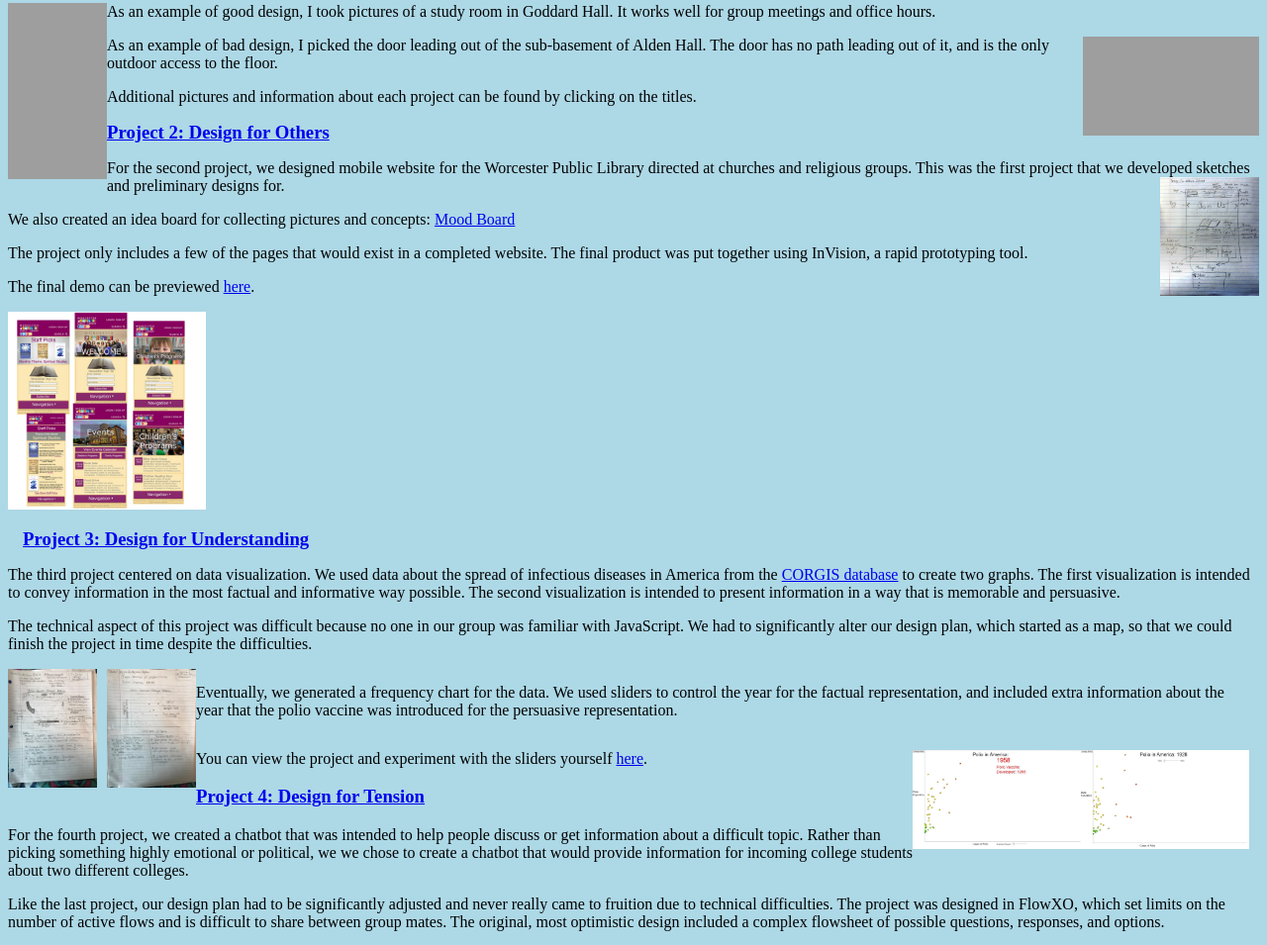
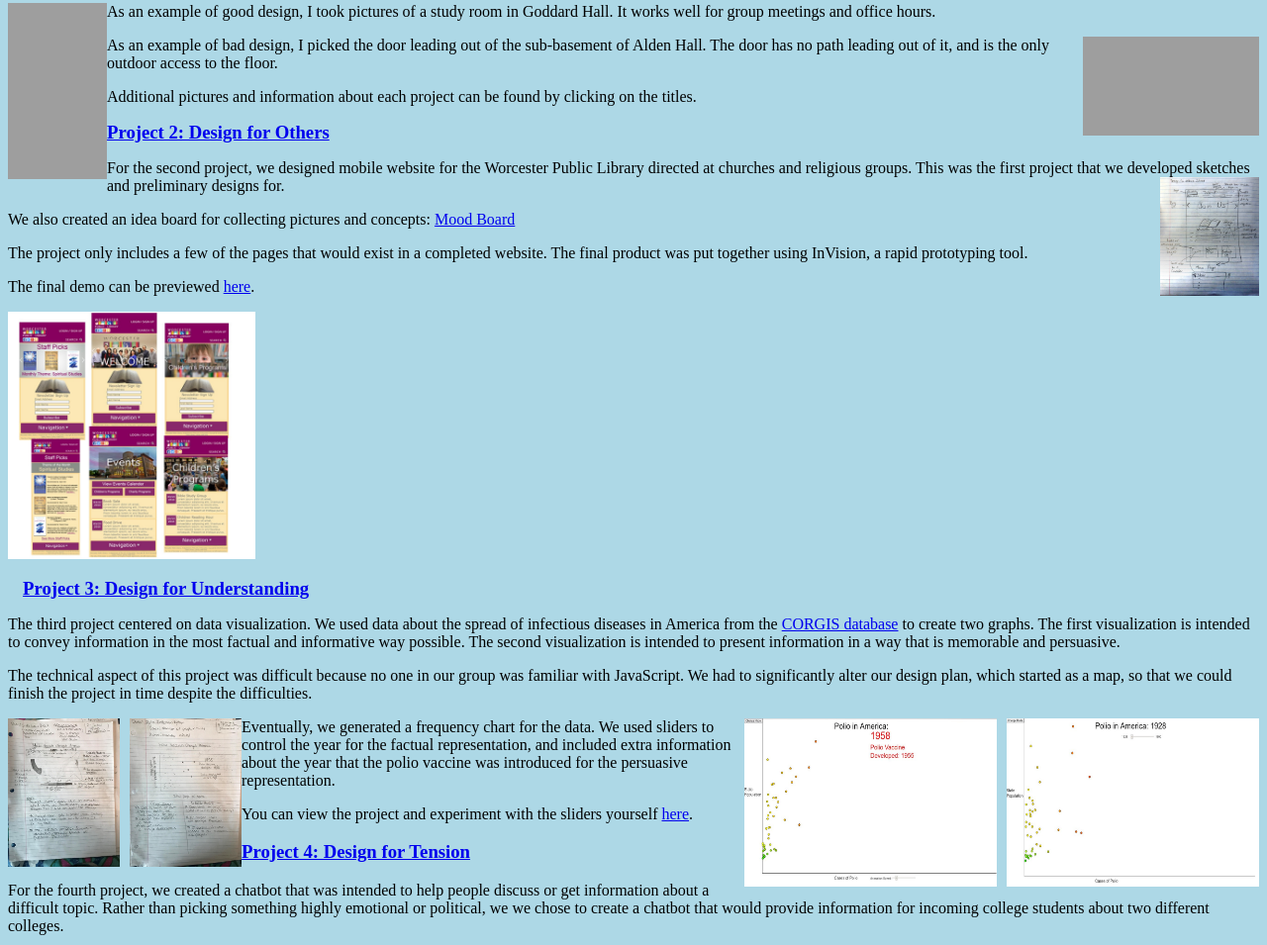
Before and after one commit to haboigenzahn/haboigenzahn.github.io, a plain HTML site: page index.html in a window 1280 px wide. Shown: the part 395-1350 px from the top of the page at 99% size. Drawn offline with Linux system fonts and the light colour scheme; grey boxes are pictures that could not be loaded.

Commit message:
Update index.html

```diff
--- a/index.html
+++ b/index.html
@@ -16,7 +16,7 @@
 		</style>
 	</head>
 	<body>
-		<h1>Final Project | Design Manifesto</h1>
+		<h1>Final Project: Visual Portfolio | Design Manifesto</h1>
 		<h2>Hayley Boigenzahn</h2>
 		<h3 style="text-align: center">Human Computer Interaction Final Project | D18</h3>
 		<h3 style="text-align: center; padding-bottom: 15px"><a href="designManifesto">View Design Manifesto</a></h3>
@@ -37,19 +37,19 @@
 		<p>We also created an idea board for collecting pictures and concepts: <a href="https://projects.invisionapp.com/boards/6Y3KMG2DBU5/">Mood Board</a></p>
 		<p> The project only includes a few of the pages that would exist in a completed website. The final product was put together using InVision, a rapid prototyping tool.</p>
 		<p> The final demo can be previewed <a href="https://projects.invisionapp.com/d/main#/console/13759988/286914859/preview">here</a>.</p>
-		<img src="DesignForOthers_3.jpeg" style="width:200px;height:200px"></img>
+		<img src="DesignForOthers_3.jpeg" style="width:250px;height:250px"></img>
 
-		<h3 style="margin:15px"> <a href="https://medium.com/@hayley.boigenzahn/design-for-understanding-17e78406b29b">Project 3: Design for Understanding </a></h3>
+		<h3 style="margin:15px"><a href="https://medium.com/@hayley.boigenzahn/design-for-understanding-17e78406b29b">Project 3: Design for Understanding </a></h3>
 		<p> The third project centered on data visualization. We used data about the spread of infectious diseases in America from the <a href="https://think.cs.vt.edu/corgis/">CORGIS database</a> to create two graphs.
 		The first visualization is intended to convey information in the most factual and informative way possible. The second visualization is intended to present information in a way that is memorable and persuasive.</p>
 		<p>The technical aspect of this project was difficult because no one in our group was familiar with JavaScript. We had to significantly alter our design plan, which started as a map, so that
 		we could finish the project in time despite the difficulties.</p>
-		<img src="DesignForUnderstanding_1.jpeg" style="float:left;width:90px;height:120px;padding-right:10px"></img>
-		<img src="DesignForUnderstanding_2.jpeg" style="float:left;width:90px;height:120px"></img>
-		<p style="padding:15px"> Eventually, we generated a frequency chart for the data. We used sliders to control the year for the factual representation, and included extra information about
+		<img src="DesignForUnderstanding_1.jpeg" style="float:left;width:113px;height:150px;padding-right:10px"></img>
+		<img src="DesignForUnderstanding_2.jpeg" style="float:left;width:113px;height:150px"></img>
+		<img src="DesignForUnderstanding_3.png" style="float:right;width:255px;height:170px;padding-left:10px"></img>
+		<img src="DesignForUnderstanding_4.jpeg" style="float:right;width:255px;height:170px"></img>
+		<p> Eventually, we generated a frequency chart for the data. We used sliders to control the year for the factual representation, and included extra information about
 		the year that the polio vaccine was introduced for the persuasive representation.</p>
-		<img src="DesignForUnderstanding_3.png" style="float:right;width:170px;height:100px;padding-right:10px"></img>
-		<img src="DesignForUnderstanding_4.jpeg" style="float:right;width:170px;height:100px"></img>
 		<p> You can view the project and experiment with the sliders yourself <a href="http://users.wpi.edu/~nfdelorey/">here</a>.</p>
 
 		<h3><a href="https://medium.com/@hayley.boigenzahn/design-for-tension-da9bfcb260cb"> Project 4: Design for Tension </a></h3>
@@ -59,7 +59,9 @@
 			The project was designed in FlowXO, which set limits on the number of active flows and is difficult to share between group mates. The original, most optimistic design included a complex flowsheet
 			of possible questions, responses, and options. </p>
 			<img src="DesignForTension_1.png"></img>
-			<p> In the end, we were only able to retrieve a few pieces of information and report them back, due to many HTTP errors and other problems. A demo video of our chatbot can be seen below.</p>
+			<p> In the end, we were only able to retrieve a few pieces of information and report them back, due to many HTTP errors and other problems. However, we were still able to implement a part of our proposed flow chart.
+			The implemented bot is temporarily available <a href="https://fxo.io/m/b6aw3zpd">here</a></p>.
+			<p> A demo video of our chatbot can be seen below.</p>
 			<video width="320" height="240" controls> <source src="DesignForTension_video.mp4" type="video/mp4"></video>
 
 		<h3><a href="https://medium.com/@hayley.boigenzahn/design-for-wellbeing-394db54501da"> Project 5: Design for Wellbeing </a></h3>
```
